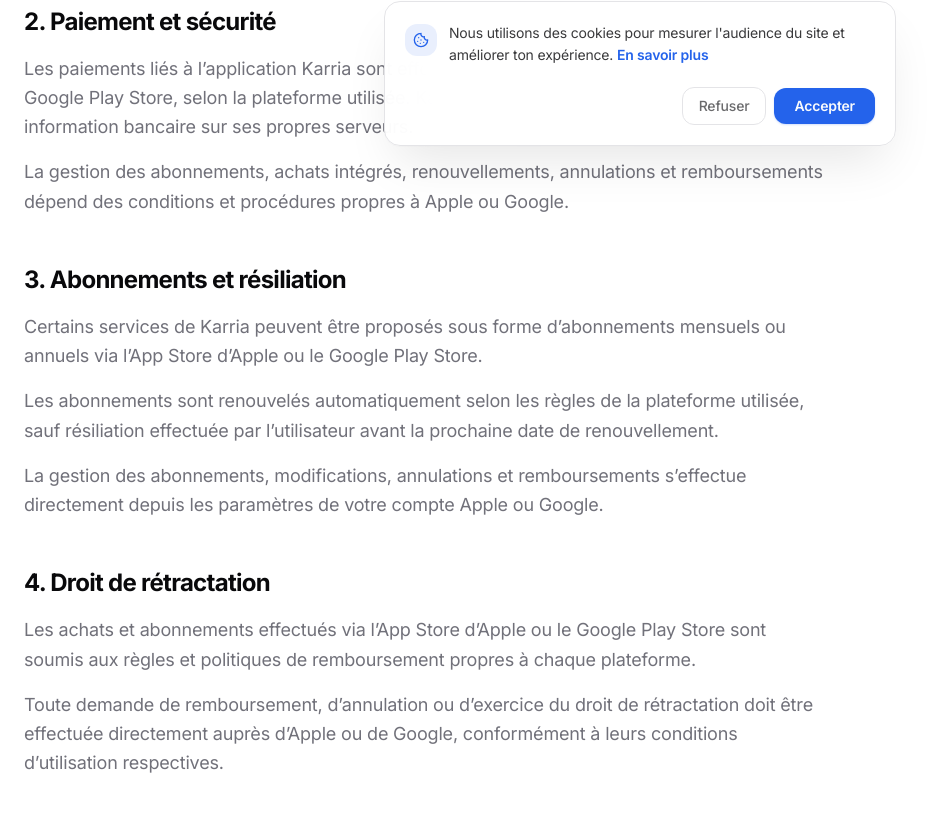
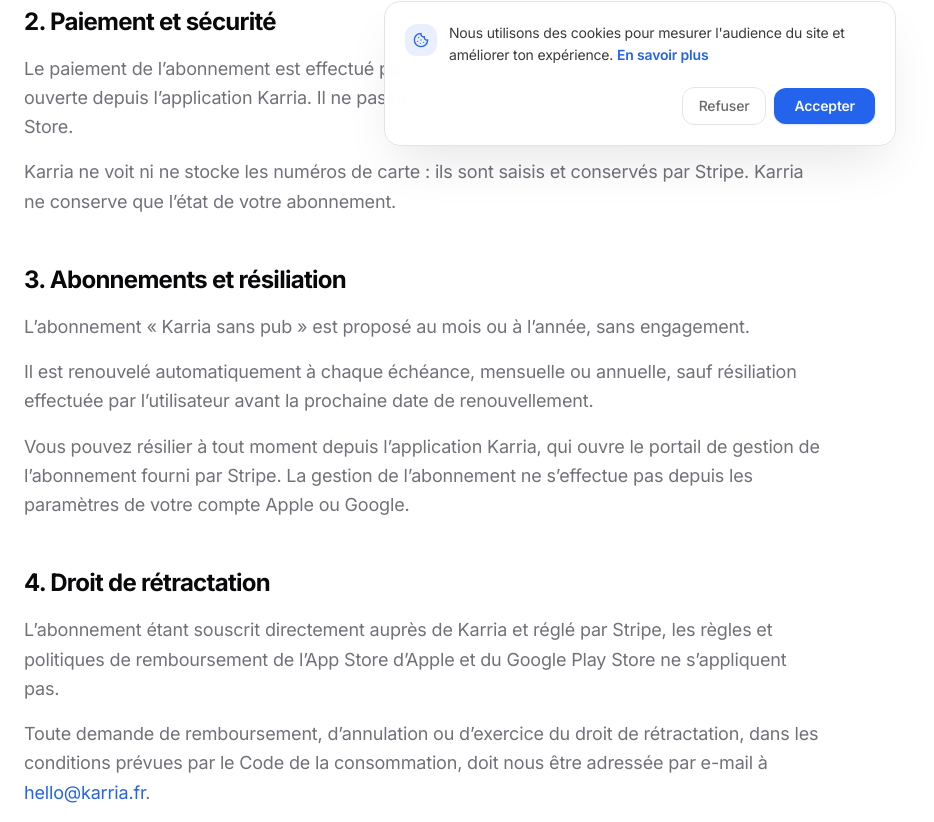
Before and after one commit to Youorus/karria-landing, a Next.js app: page /cgv in a window 1280 px wide. Shown: the part 638-1460 px from the top of the page, without its empty margins (0-934 px from the left). Built offline with nearby package versions, Linux system fonts and the light colour scheme; no server answers.

Commit message:
fix(cgv): paiement par Stripe et non par les stores, résiliation depuis l'app, rétractation

```diff
--- a/app/cgv/page.tsx
+++ b/app/cgv/page.tsx
@@ -3,10 +3,11 @@ import { buildMetadata } from "@/lib/metadata";
 import { Reveal } from "@/components/ui/Reveal";
 import SectionHeader from "@/components/ui/SectionHeader";
 import { CONTACT_EMAILS } from "@/lib/constants";
+import { PRICING } from "@/lib/karria";
 
 export const metadata = buildMetadata({
   title: "Conditions Générales de Vente",
-  description: "Conditions de vente de l'abonnement « Karria sans pub » : prix, paiement, résiliation et remboursement.",
+  description: `Conditions de vente de l'abonnement « ${PRICING.planName} » : prix, paiement par Stripe, résiliation et remboursement.`,
   path: "/cgv",
 });
 
@@ -19,7 +20,7 @@ export default function CGVPage() {
             eyebrow="Commercial"
             headingLevel={1}
             title="Conditions Générales de Vente"
-            subtitle="L'abonnement « Karria sans pub », ses prix et vos droits en tant que client."
+            subtitle={`L'abonnement « ${PRICING.planName} », ses prix et vos droits en tant que client.`}
             align="left"
             className="mb-20"
           />
@@ -32,7 +33,7 @@ export default function CGVPage() {
                 <section>
                   <h3 className="text-2xl font-bold text-foreground mb-4">1. Services et Tarifs</h3>
                   <p>
-                    Karria est gratuite, financée par des annonces. Une seule offre payante existe : l&apos;abonnement « Karria sans pub », à 4,99 € par mois ou 49,90 € par an, sans engagement. Il retire les annonces et lève les limites mensuelles de la version gratuite. Les tarifs sont indiqués en euros toutes taxes comprises. Nous nous réservons le droit de modifier nos prix à tout moment, tout en garantissant le tarif en vigueur au moment de la souscription pour la durée de l&apos;engagement.
+                    Karria est gratuite, financée par des annonces. Une seule offre payante existe : l&apos;abonnement « {PRICING.planName} », à {PRICING.monthlyLabel} par mois ou {PRICING.yearlyLabel} par an, sans engagement. Il retire les annonces et lève les limites mensuelles de la version gratuite. Les tarifs sont indiqués en euros toutes taxes comprises. Nous nous réservons le droit de modifier nos prix à tout moment, tout en garantissant le tarif en vigueur au moment de la souscription pour la période déjà payée.
                   </p>
                 </section>
 
@@ -42,15 +43,14 @@ export default function CGVPage() {
                   </h3>
 
                   <p>
-                    Les paiements liés à l’application Karria sont effectués directement via
-                    l’App Store d’Apple ou le Google Play Store, selon la plateforme utilisée.
-                    Karria ne collecte ni ne stocke aucune information bancaire sur ses propres
-                    serveurs.
+                    Le paiement de l’abonnement est effectué par Stripe, sur une page de
+                    paiement sécurisée ouverte depuis l’application Karria. Il ne passe ni
+                    par l’App Store d’Apple ni par le Google Play Store.
                   </p>
 
                   <p className="mt-4">
-                    La gestion des abonnements, achats intégrés, renouvellements, annulations et
-                    remboursements dépend des conditions et procédures propres à Apple ou Google.
+                    Karria ne voit ni ne stocke les numéros de carte : ils sont saisis et
+                    conservés par Stripe. Karria ne conserve que l’état de votre abonnement.
                   </p>
                 </section>
 
@@ -60,19 +60,21 @@ export default function CGVPage() {
                   </h3>
 
                   <p>
-                    Certains services de Karria peuvent être proposés sous forme d’abonnements
-                    mensuels ou annuels via l’App Store d’Apple ou le Google Play Store.
+                    L’abonnement « {PRICING.planName} » est proposé au mois ou à l’année,
+                    sans engagement.
                   </p>
 
                   <p className="mt-4">
-                    Les abonnements sont renouvelés automatiquement selon les règles de la
-                    plateforme utilisée, sauf résiliation effectuée par l’utilisateur avant la
+                    Il est renouvelé automatiquement à chaque échéance, mensuelle ou
+                    annuelle, sauf résiliation effectuée par l’utilisateur avant la
                     prochaine date de renouvellement.
                   </p>
 
                   <p className="mt-4">
-                    La gestion des abonnements, modifications, annulations et remboursements
-                    s’effectue directement depuis les paramètres de votre compte Apple ou Google.
+                    Vous pouvez résilier à tout moment depuis l’application Karria, qui
+                    ouvre le portail de gestion de l’abonnement fourni par Stripe. La
+                    gestion de l’abonnement ne s’effectue pas depuis les paramètres de
+                    votre compte Apple ou Google.
                   </p>
                 </section>
 
@@ -82,15 +84,16 @@ export default function CGVPage() {
                   </h3>
 
                   <p>
-                    Les achats et abonnements effectués via l’App Store d’Apple ou le Google
-                    Play Store sont soumis aux règles et politiques de remboursement propres à
-                    chaque plateforme.
+                    L’abonnement étant souscrit directement auprès de Karria et réglé par
+                    Stripe, les règles et politiques de remboursement de l’App Store
+                    d’Apple et du Google Play Store ne s’appliquent pas.
                   </p>
 
                   <p className="mt-4">
                     Toute demande de remboursement, d’annulation ou d’exercice du droit de
-                    rétractation doit être effectuée directement auprès d’Apple ou de Google,
-                    conformément à leurs conditions d’utilisation respectives.
+                    rétractation, dans les conditions prévues par le Code de la
+                    consommation, doit nous être adressée par e-mail à{" "}
+                    <Link href={`mailto:${CONTACT_EMAILS.billing}`} className="text-primary hover:underline">{CONTACT_EMAILS.billing}</Link>.
                   </p>
                 </section>
 
```
